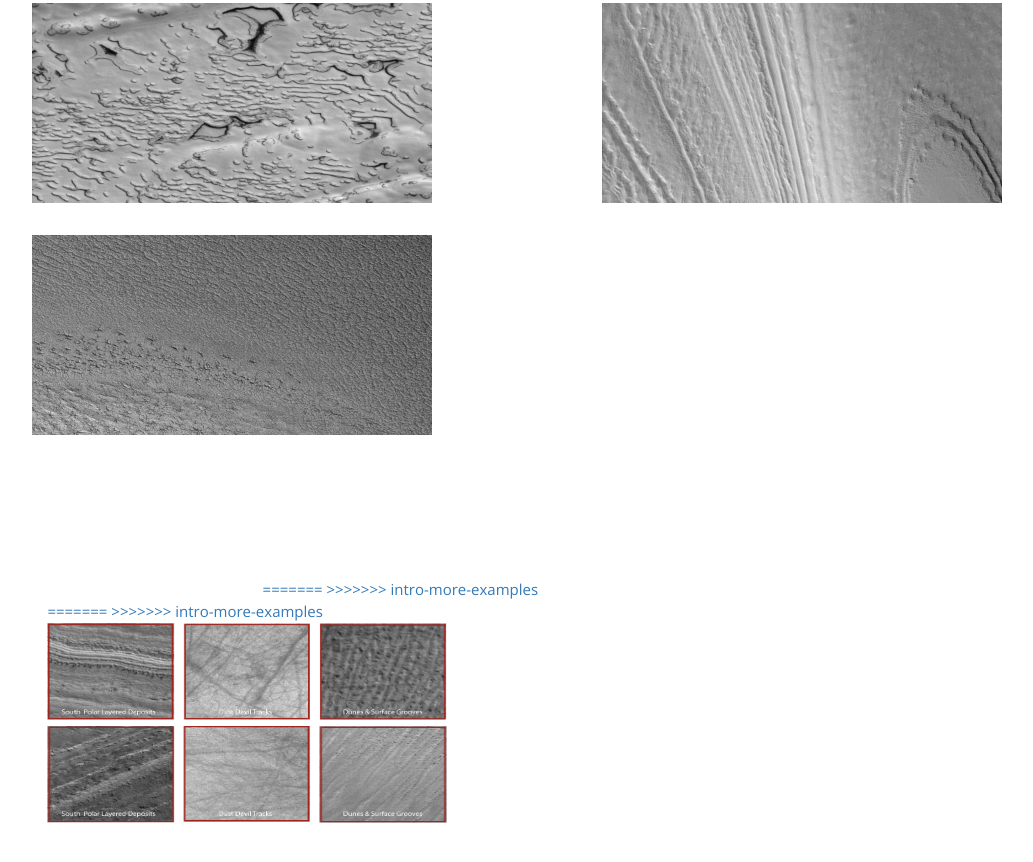
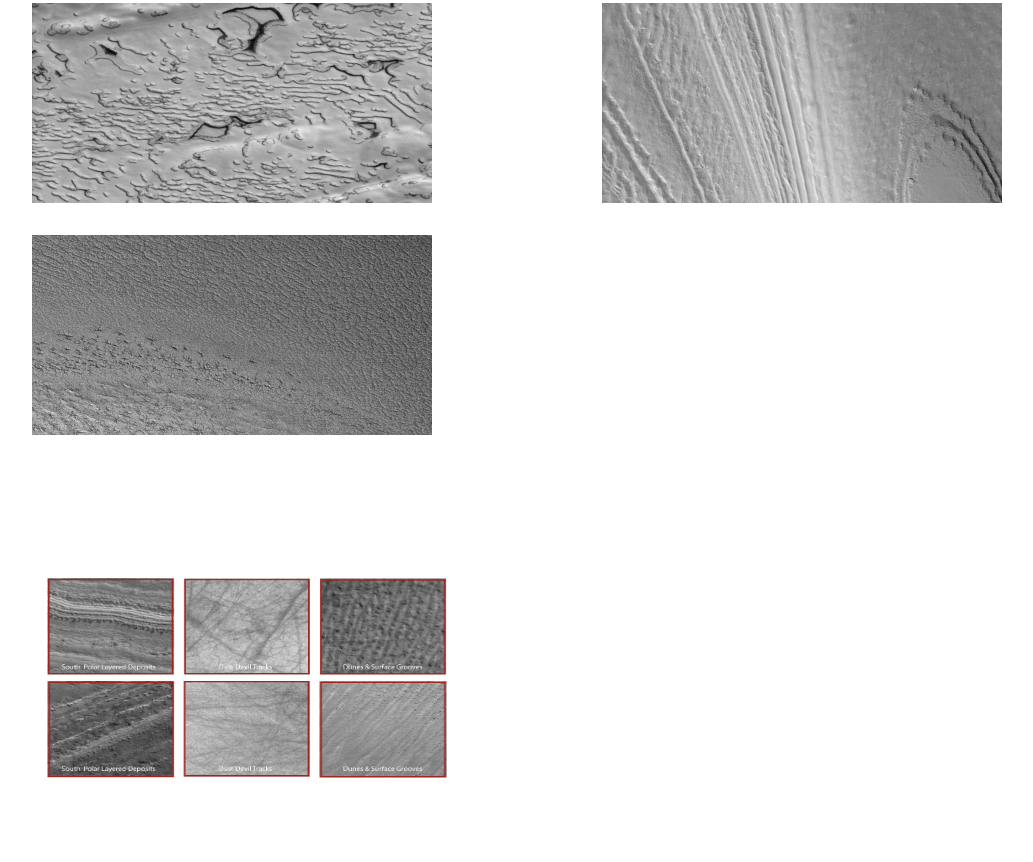
Before and after one commit to simoneduca/planet-four, a website: page public/index.html in a window 1280 px wide. Shown: the part 2297-3159 px from the top of the page, without its empty margins (36-1069 px from the left). After the commit the page ends 3130 px from the top, so only its background shows below. Drawn offline with nearby package versions, Linux system fonts and the light colour scheme.

Commit message:
Delete invalid html

```diff
--- a/public/index.html
+++ b/public/index.html
@@ -168,15 +168,9 @@
             </div>
             <div class="col-md-6">
                 <div>
-<<<<<<< HEAD
-<<<<<<< HEAD
                     <a href="img/otherFeats.png" class="fancybox" rel="gallery" title="Spiders and baby spiders">
-=======
                         <a href="img/otherFeats.png" class="fancybox" rel="gallery" title="Other Surface Features">
->>>>>>> intro-more-examples
-=======
                             <a href="img/otherFeats.png" class="fancybox" rel="gallery" title="Other Surface Features">
->>>>>>> intro-more-examples
                                 <img src="img/otherFeats.png">
                             </a>
                             <p><i>Other Surface Features</i>
```
Lines whose indentation alone changed are shown as unchanged.
